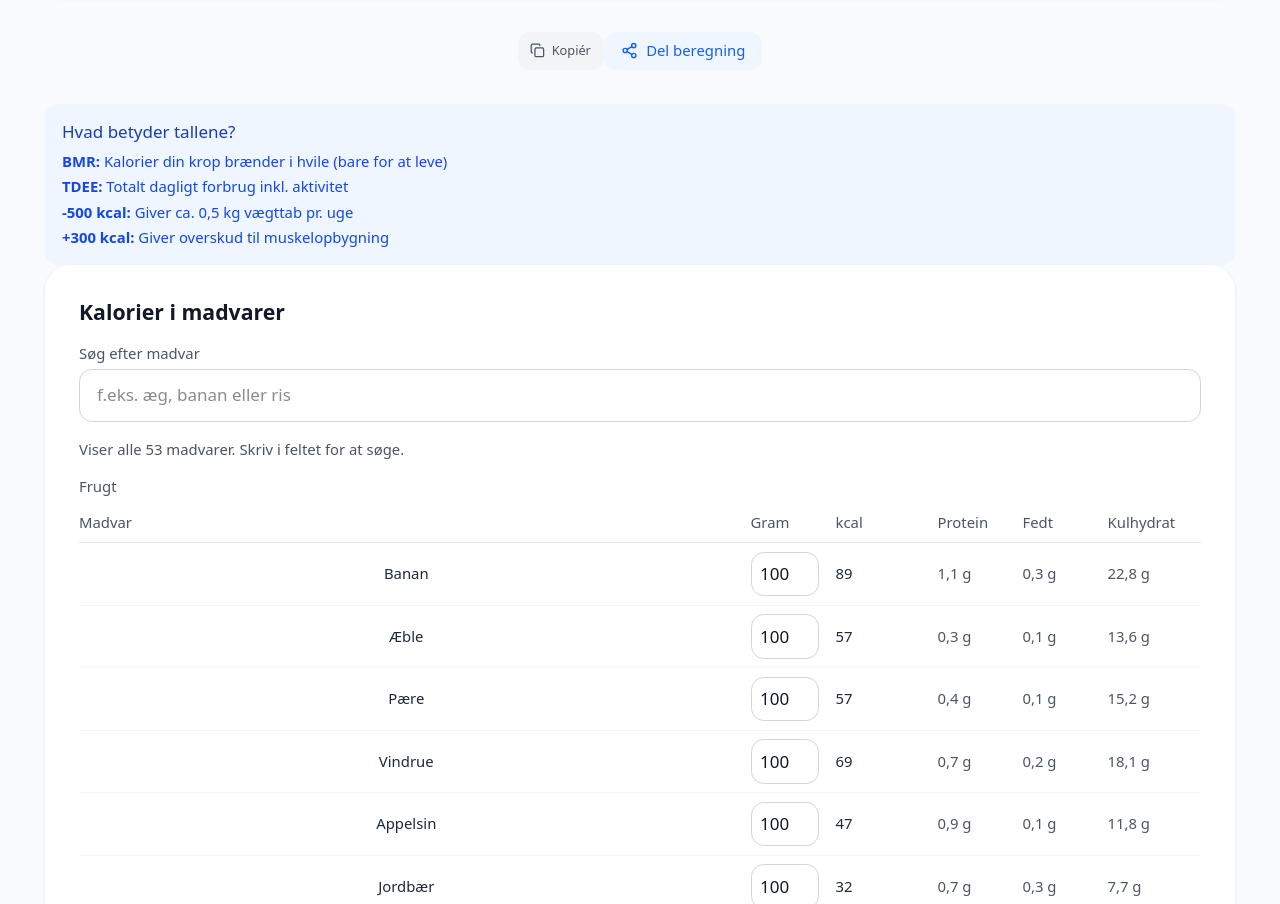
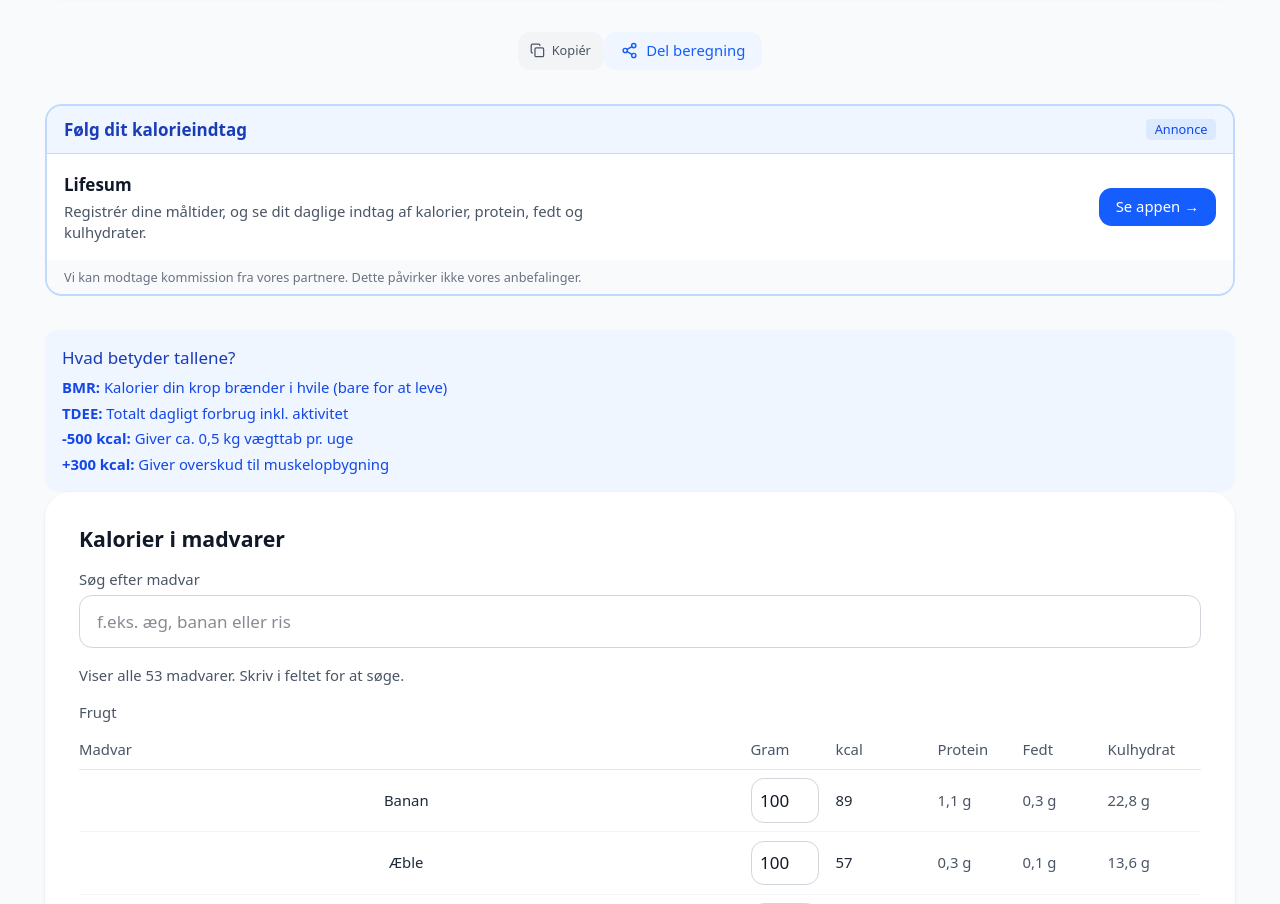
Before and after one commit to mahope/beregner-dk, a Next.js app: page /kalorier in a window 1280 px wide. Shown: the part 1422-2326 px from the top of the page. Built offline with nearby package versions, Linux system fonts and the light colour scheme.

Commit message:
Aktivér Lifesum og afvent delt alder før annoncevisning
Brug Adtractions kanalbundne link og dokumentér klikrapportens status. Solvaris verificerede redirect ender på en generel overgangsside, så placeringen afventer et link til solcelletilbud.

```diff
--- a/src/components/KalorieBeregner.tsx
+++ b/src/components/KalorieBeregner.tsx
@@ -135,6 +135,7 @@ export default function KalorieBeregner() {
   const [hoejde, setHoejde] = useState<number>(175);
   const [aktivitet, setAktivitet] = useState<AktivitetsNiveau>("moderat");
   const [maal, setMaal] = useState<KalorieMaal>("vedligehold");
+  const [hasResolvedAge, setHasResolvedAge] = useState(false);
 
   const hasLoadedUrl = useRef(false);
   const hasTracked = useRef(false);
@@ -154,6 +155,7 @@ export default function KalorieBeregner() {
       if (inputs.aktivitet) setAktivitet(inputs.aktivitet);
       if (inputs.maal) setMaal(inputs.maal);
     }
+    setHasResolvedAge(true);
   }, []);
 
   // Get shareable link for current calculation
@@ -439,7 +441,7 @@ export default function KalorieBeregner() {
         />
       </div>
 
-      {alder >= 18 && <LifesumAffiliate />}
+      {hasResolvedAge && alder >= 18 && <LifesumAffiliate />}
 
       {/* Info */}
       <div className="p-4 bg-blue-50 dark:bg-blue-900/30 rounded-lg">
--- a/src/lib/adtraction.ts
+++ b/src/lib/adtraction.ts
@@ -5,6 +5,7 @@ export const TRACKING_URLS: Record<string, string> = {
   "1666137874": "https://on.ase.dk/t/t?a=1666137879&as=2056156501&t=2&tk=1",
   "1667704482": "https://go.min-a-kasse.dk/t/t?a=1667704485&as=2056156501&t=2&tk=1",
   "1873805482": "https://go.findforsikring.dk/t/t?a=1873805483&as=2056156501&t=2&tk=1",
+  "1951492778": "https://ion.lifesum.com/t/t?a=1951492779&as=2056156501&t=2&tk=1",
 };
 
 export function adtractionLink(programId: string, deeplink: string): string {
```
Also changed, not shown: 2 other files (tests, documents, lock files or other folders).
